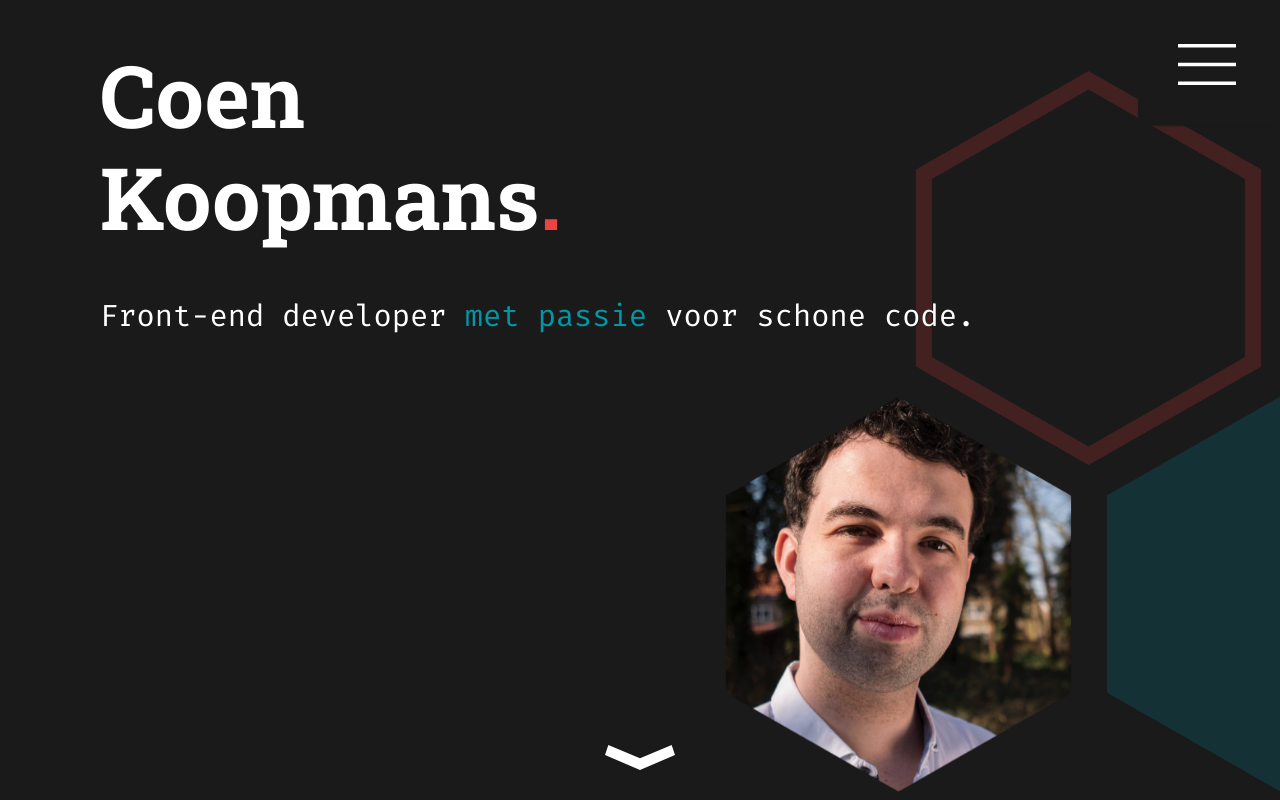
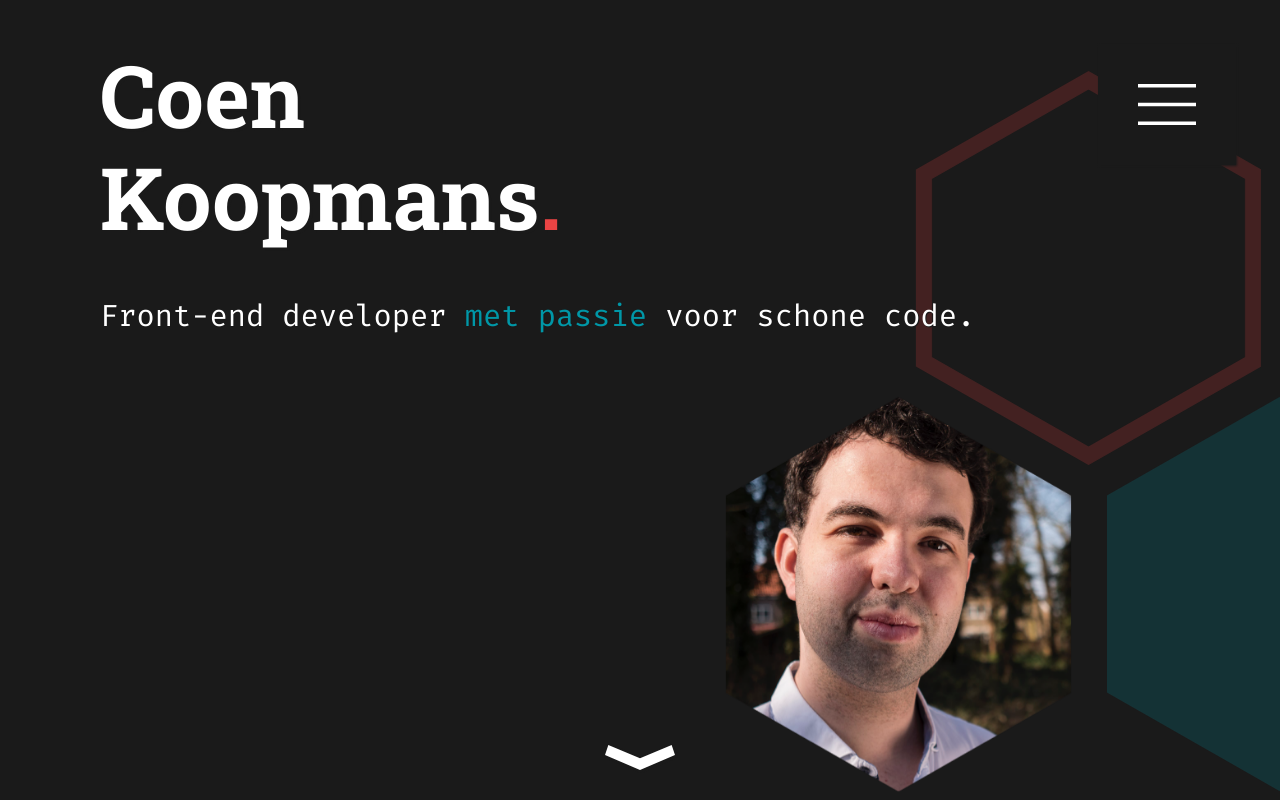
Before and after one commit to coenkoopmans/coenkoopmans.nl, an Angular app: page / in a window 1280 px wide. Built offline with nearby package versions, Linux system fonts and the light colour scheme.

Commit message:
fix: updates menu button styling

```diff
--- a/src/app/components/menu/menu.component.scss
+++ b/src/app/components/menu/menu.component.scss
@@ -32,8 +32,8 @@ $menu-button-top-desktop: getVwSizeForScreenWidth(70, 'desktop');
   height: getVw($menu-button-height);
   box-sizing: content-box;
   position: absolute;
-  right: #{$padding-left-right-mobile - $menu-button-padding}vw;
-  top: #{$padding-top-mobile - $menu-button-padding}vw;
+  right: getVw($padding-left-right-mobile);
+  top: getVw($padding-top-mobile);
   padding: #{$menu-button-padding}vw;
   z-index: 5;
   cursor: pointer;
@@ -45,15 +45,15 @@ $menu-button-top-desktop: getVwSizeForScreenWidth(70, 'desktop');
     width: getVw($menu-button-width * $scale-factor-tablet-vw);
     height: getVw($menu-button-height * $scale-factor-tablet-vw);
 
-    right: #{$padding-left-right-tablet - $menu-button-padding}vw;
-    top: #{$padding-top-tablet - $menu-button-padding}vw;
+    right: getVw($padding-left-right-tablet);
+    top: getVw($padding-top-tablet);
   }
   @include breakpoint('desktop') {
     width: getVw($menu-button-width * $scale-factor-desktop-vw);
     height: getVw($menu-button-height * $scale-factor-desktop-vw);
 
-    right: #{$padding-left-right-desktop - $menu-button-padding}vw;
-    top: #{$padding-top-desktop - $menu-button-padding}vw;
+    right: getVw($padding-left-right-desktop);
+    top: getVw($padding-top-desktop);
   }
   @include breakpoint('low-height') {
     zoom: $low-height-scale-factor;
```
